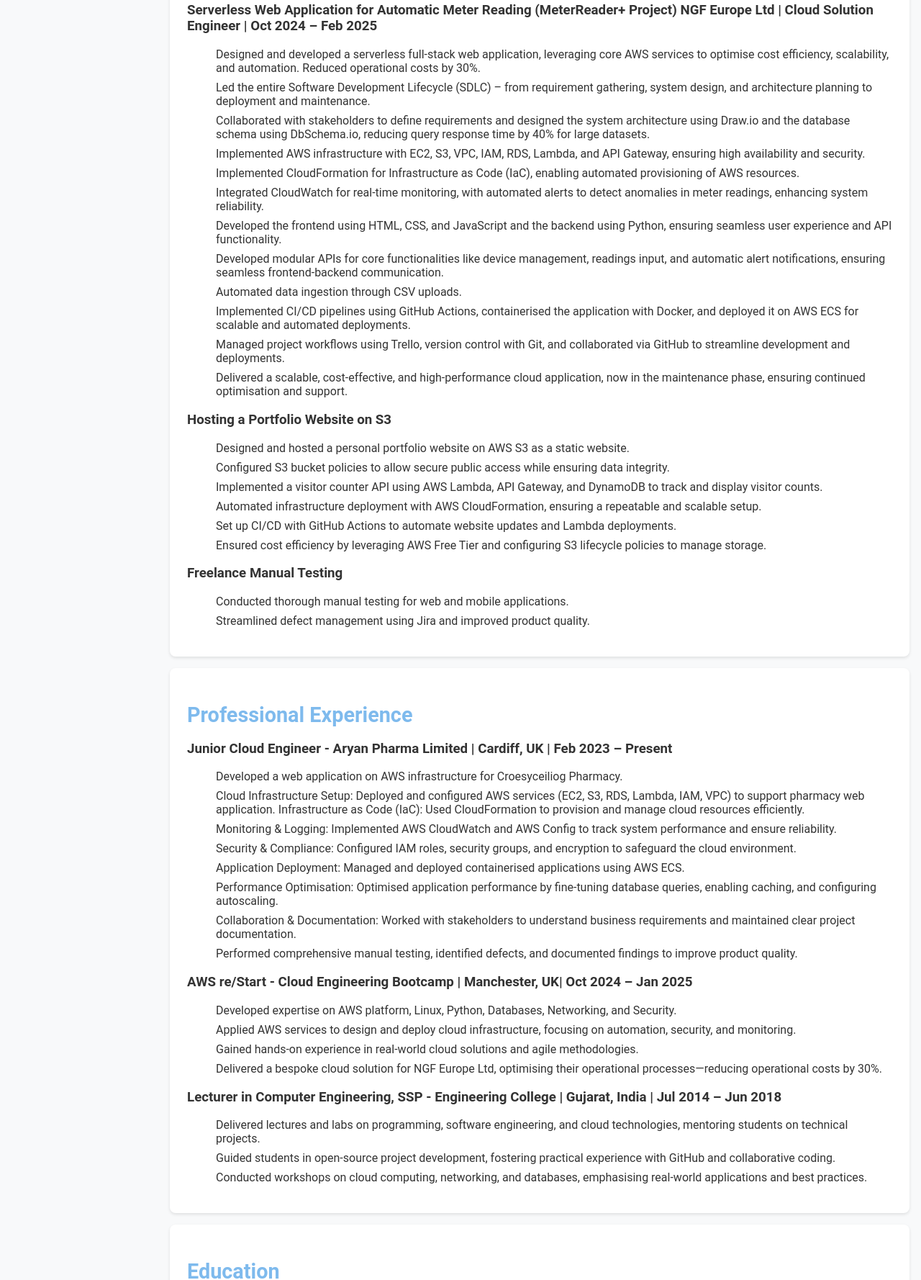
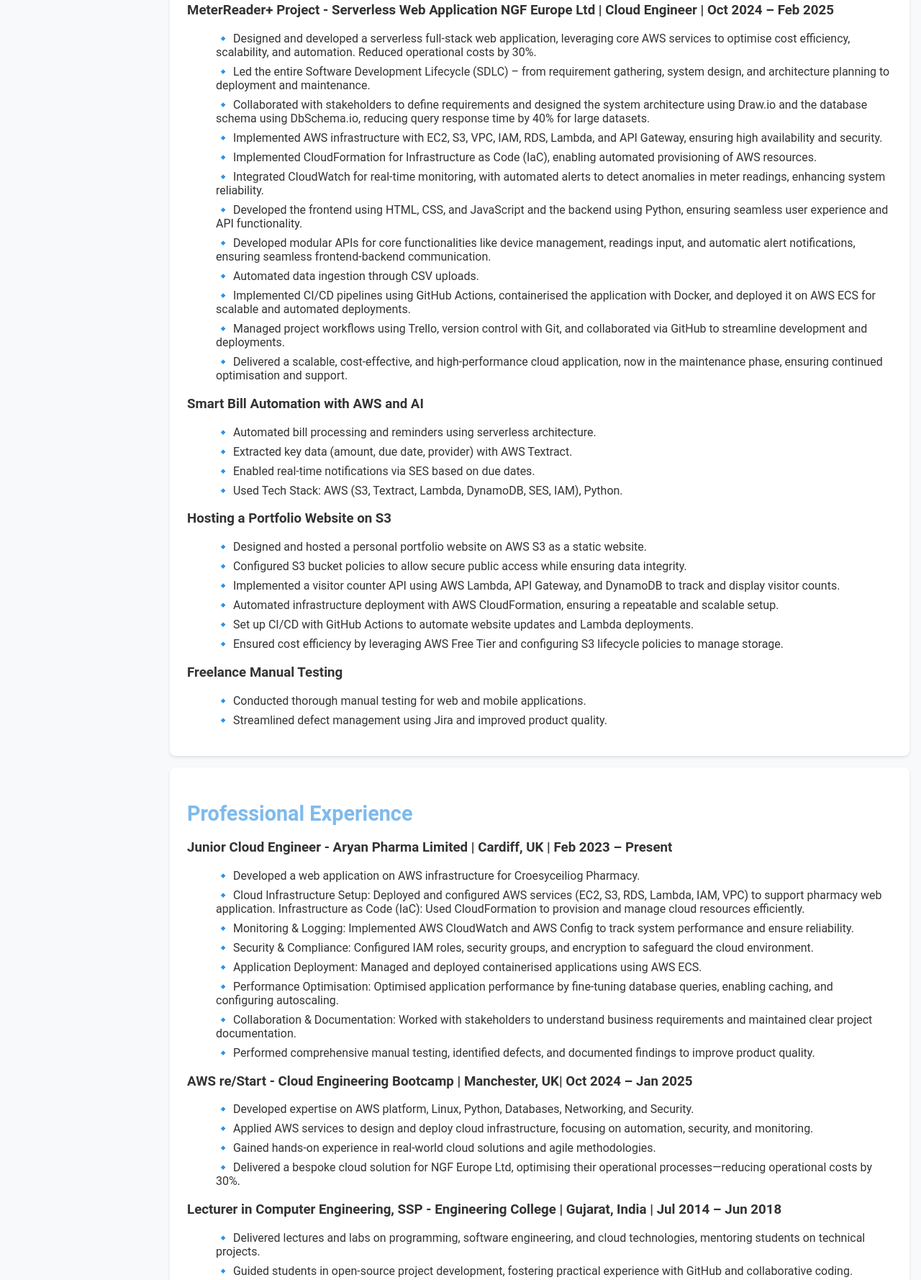
Before and after one commit to KalpanaInTech/portfolio-website, a plain HTML site: page index.html in a window 1280 px wide. Shown: the part 916-2694 px from the top of the page at 72% size. Drawn offline with Linux system fonts and the light colour scheme; no server answers.

Commit message:
Add files via upload

```diff
--- a/index.html
+++ b/index.html
@@ -71,46 +71,66 @@
             <h2>Projects</h2>
 
             <div class="project">
-                <h3>Serverless Web Application for Automatic Meter Reading (MeterReader+ Project)
-                    NGF Europe Ltd | Cloud Solution Engineer | Oct 2024 – Feb 2025</h3>
+                <h3> MeterReader+ Project - Serverless Web Application
+                    NGF Europe Ltd | Cloud Engineer | Oct 2024 – Feb 2025</h3>
                     <p style="padding-left: 40px; line-height: 1.2;">
                         <ul class="skills-list">
-                            <li>Designed and developed a serverless full-stack web application, leveraging core AWS services to optimise cost efficiency, scalability, and automation. Reduced operational costs by 30%.</li>
-                            <li>Led the entire Software Development Lifecycle (SDLC) – from requirement gathering, system design, and architecture planning to deployment and maintenance.</li>
-                            <li>Collaborated with stakeholders to define requirements and designed the system architecture using Draw.io and the database schema using DbSchema.io, reducing query response time by 40% for large datasets.</li>
-                            <li>Implemented AWS infrastructure with EC2, S3, VPC, IAM, RDS, Lambda, and API Gateway, ensuring high availability and security.</li>
-                            <li>Implemented CloudFormation for Infrastructure as Code (IaC), enabling automated provisioning of AWS resources.</li>
-                            <li>Integrated CloudWatch for real-time monitoring, with automated alerts to detect anomalies in meter readings, enhancing system reliability.</li>
-                            <li>Developed the frontend using HTML, CSS, and JavaScript and the backend using Python, ensuring seamless user experience and API functionality.</li>
-                            <li>Developed modular APIs for core functionalities like device management, readings input, and automatic alert notifications, ensuring seamless frontend-backend communication.</li>
-                            <li>Automated data ingestion through CSV uploads.</li>
-                            <li>Implemented CI/CD pipelines using GitHub Actions, containerised the application with Docker, and deployed it on AWS ECS for scalable and automated deployments.</li>
-                            <li>Managed project workflows using Trello, version control with Git, and collaborated via GitHub to streamline development and deployments.</li>
-                            <li>Delivered a scalable, cost-effective, and high-performance cloud application, now in the maintenance phase, ensuring continued optimisation and support.</li>
+                            <li> 🔹 Designed and developed a serverless full-stack web application, leveraging core AWS services to optimise cost efficiency, scalability, and automation. Reduced operational costs by 30%.</li>
+                            <li> 🔹 Led the entire Software Development Lifecycle (SDLC) – from requirement gathering, system design, and architecture planning to deployment and maintenance.</li>
+                            <li> 🔹 Collaborated with stakeholders to define requirements and designed the system architecture using Draw.io and the database schema using DbSchema.io, reducing query response time by 40% for large datasets.</li>
+                            <li> 🔹 Implemented AWS infrastructure with EC2, S3, VPC, IAM, RDS, Lambda, and API Gateway, ensuring high availability and security.</li>
+                            <li> 🔹 Implemented CloudFormation for Infrastructure as Code (IaC), enabling automated provisioning of AWS resources.</li>
+                            <li> 🔹 Integrated CloudWatch for real-time monitoring, with automated alerts to detect anomalies in meter readings, enhancing system reliability.</li>
+                            <li> 🔹 Developed the frontend using HTML, CSS, and JavaScript and the backend using Python, ensuring seamless user experience and API functionality.</li>
+                            <li> 🔹 Developed modular APIs for core functionalities like device management, readings input, and automatic alert notifications, ensuring seamless frontend-backend communication.</li>
+                            <li> 🔹 Automated data ingestion through CSV uploads.</li>
+                            <li> 🔹 Implemented CI/CD pipelines using GitHub Actions, containerised the application with Docker, and deployed it on AWS ECS for scalable and automated deployments.</li>
+                            <li> 🔹 Managed project workflows using Trello, version control with Git, and collaborated via GitHub to streamline development and deployments.</li>
+                            <li> 🔹 Delivered a scalable, cost-effective, and high-performance cloud application, now in the maintenance phase, ensuring continued optimisation and support.</li>
                         </ul>
                     </p>
+            </div>
+            <div class="project">
+                <h3>Smart Bill Automation with AWS and AI</h3>
+                <p style="padding-left: 40px; line-height: 1.2;">
+                    <ul class="skills-list">
+                        <li>
+                            🔹 Automated bill processing and reminders using serverless architecture.
+                        </li>
+                        <li>
+                            🔹 Extracted key data (amount, due date, provider) with AWS Textract.
+                        </li>
+                        <li>
+                            🔹 Enabled real-time notifications via SES based on due dates.
+                        </li>
+                        <li>
+                            🔹 Used Tech Stack: AWS (S3, Textract, Lambda, DynamoDB, SES, IAM), Python.
+                        </li>
+                    </ul>
+
+                </p>
             </div>
             <div class="project">
                 <h3>Hosting a Portfolio Website on S3</h3>
                 <p style="padding-left: 40px; line-height: 1.2;">
                     <ul class="skills-list">
                         <li>
-                            Designed and hosted a personal portfolio website on AWS S3 as a static website.
+                            🔹 Designed and hosted a personal portfolio website on AWS S3 as a static website.
                         </li>
                         <li>
-                            Configured S3 bucket policies to allow secure public access while ensuring data integrity.
+                            🔹 Configured S3 bucket policies to allow secure public access while ensuring data integrity.
                         </li>
                         <li>
-                            Implemented a visitor counter API using AWS Lambda, API Gateway, and DynamoDB to track and display visitor counts.
+                            🔹 Implemented a visitor counter API using AWS Lambda, API Gateway, and DynamoDB to track and display visitor counts.
                         </li>
                         <li>
-                            Automated infrastructure deployment with AWS CloudFormation, ensuring a repeatable and scalable setup.
+                            🔹  Automated infrastructure deployment with AWS CloudFormation, ensuring a repeatable and scalable setup.
                         </li>
                         <li>
-                            Set up CI/CD with GitHub Actions to automate website updates and Lambda deployments.
+                            🔹 Set up CI/CD with GitHub Actions to automate website updates and Lambda deployments.
                         </li>
                         <li>
-                            Ensured cost efficiency by leveraging AWS Free Tier and configuring S3 lifecycle policies to manage storage.
+                            🔹 Ensured cost efficiency by leveraging AWS Free Tier and configuring S3 lifecycle policies to manage storage.
                         </li>
                     </ul>
 
@@ -120,9 +140,9 @@
                 <h3>Freelance Manual Testing</h3>
                 <p style="padding-left: 40px; line-height: 1.2;">
                     <ul class="skills-list">
-                        <li>Conducted thorough manual testing for web and mobile applications. </li>
+                        <li> 🔹 Conducted thorough manual testing for web and mobile applications. </li>
                         <li>
-                            Streamlined defect management using Jira and improved product quality.
+                            🔹 Streamlined defect management using Jira and improved product quality.
                         </li>
                     </ul>
                 </p>
@@ -140,24 +160,24 @@
                     <h3>Junior Cloud Engineer - Aryan Pharma Limited | Cardiff, UK | Feb 2023 – Present</h3>
                     <p>
                         <ul class="skills-list">
-                            <li>Developed a web application on AWS infrastructure for Croesyceiliog Pharmacy.</li>
-                            <li>Cloud Infrastructure Setup: Deployed and configured AWS services (EC2, S3, RDS, Lambda, IAM, VPC) to support pharmacy web application. Infrastructure as Code (IaC): Used CloudFormation to provision and manage cloud resources efficiently.</li>
-                            <li>Monitoring & Logging: Implemented AWS CloudWatch and AWS Config to track system performance and ensure reliability.</li>
-                            <li>Security & Compliance: Configured IAM roles, security groups, and encryption to safeguard the cloud environment.</li>
-                            <li>Application Deployment: Managed and deployed containerised applications using AWS ECS.</li>
-                            <li>Performance Optimisation: Optimised application performance by fine-tuning database queries, enabling caching, and configuring autoscaling.</li>
-                            <li>Collaboration & Documentation: Worked with stakeholders to understand business requirements and maintained clear project documentation.</li>
-                            <li>Performed comprehensive manual testing, identified defects, and documented findings to improve product quality.</li>
+                            <li> 🔹 Developed a web application on AWS infrastructure for Croesyceiliog Pharmacy.</li>
+                            <li> 🔹 Cloud Infrastructure Setup: Deployed and configured AWS services (EC2, S3, RDS, Lambda, IAM, VPC) to support pharmacy web application. Infrastructure as Code (IaC): Used CloudFormation to provision and manage cloud resources efficiently.</li>
+                            <li> 🔹 Monitoring & Logging: Implemented AWS CloudWatch and AWS Config to track system performance and ensure reliability.</li>
+                            <li> 🔹 Security & Compliance: Configured IAM roles, security groups, and encryption to safeguard the cloud environment.</li>
+                            <li> 🔹 Application Deployment: Managed and deployed containerised applications using AWS ECS.</li>
+                            <li> 🔹 Performance Optimisation: Optimised application performance by fine-tuning database queries, enabling caching, and configuring autoscaling.</li>
+                            <li> 🔹 Collaboration & Documentation: Worked with stakeholders to understand business requirements and maintained clear project documentation.</li>
+                            <li> 🔹 Performed comprehensive manual testing, identified defects, and documented findings to improve product quality.</li>
                         </ul>
                     </p>
                 </div>
                 <h3>AWS re/Start - Cloud Engineering Bootcamp | Manchester, UK| Oct 2024 – Jan 2025 </h3>
                 <p>
                     <ul class="skills-list">
-                        <li>Developed expertise on AWS platform, Linux, Python, Databases, Networking, and Security.</li>
-                        <li>Applied AWS services to design and deploy cloud infrastructure, focusing on automation, security, and monitoring.</li>
-                        <li>Gained hands-on experience in real-world cloud solutions and agile methodologies.</li>
-                        <li>Delivered a bespoke cloud solution for NGF Europe Ltd, optimising their operational processes—reducing operational costs by 30%.</li>
+                        <li> 🔹 Developed expertise on AWS platform, Linux, Python, Databases, Networking, and Security.</li>
+                        <li> 🔹 Applied AWS services to design and deploy cloud infrastructure, focusing on automation, security, and monitoring.</li>
+                        <li> 🔹 Gained hands-on experience in real-world cloud solutions and agile methodologies.</li>
+                        <li> 🔹 Delivered a bespoke cloud solution for NGF Europe Ltd, optimising their operational processes—reducing operational costs by 30%.</li>
                     </ul>
                 </p>
             </div>
@@ -166,11 +186,11 @@
                 <h3> Lecturer in Computer Engineering, SSP -  Engineering College | Gujarat, India | Jul 2014 – Jun 2018 </h3>
                 <p>
                     <ul class="skills-list">
-                        <li>Delivered lectures and labs on programming, software engineering, and cloud technologies, mentoring
+                        <li> 🔹 Delivered lectures and labs on programming, software engineering, and cloud technologies, mentoring
                             students on technical projects.</li>
-                        <li>Guided students in open-source project development, fostering practical experience with GitHub and
+                        <li> 🔹 Guided students in open-source project development, fostering practical experience with GitHub and
                             collaborative coding.</li>
-                        <li>Conducted workshops on cloud computing, networking, and databases, emphasising real-world
+                        <li> 🔹 Conducted workshops on cloud computing, networking, and databases, emphasising real-world
                             applications and best practices.</li>
                      </ul>
                 </p>
@@ -180,7 +200,7 @@
             <h2>Education</h2>
             <div>
                 <h3>
-                    MASTER'S IN COMPUTER ENGINEERING
+                    🔹  MASTER'S IN COMPUTER ENGINEERING
                 </h3>
 
                 <p>
@@ -191,7 +211,7 @@
             <br>
             <div>
                 <h3>
-                    BACHELOR OF ENGINEERING (B.E)
+                    🔹  BACHELOR OF ENGINEERING (B.E)
                 </h3>
                 <p>
 
@@ -206,17 +226,20 @@
         <section id="awards" class="section">
             <h2>Awards & Certifications</h2>
             <ul class="skills-list">
-                <li>AWS re/Start Graduate - Cloud Engineering</li>
-                <li>Published research on cloud resource provisioning and cybersecurity in international conferences</li>
-                <li>Gold Medal in Master’s in Computer</li>
+                <li> 🔹 AWS Certified Cloud Practitioner- <a href="https://www.credly.com/badges/1c19651e-3ab9-4ddf-95d8-2ee9d98465ee/public_url"> </a></li>
+                <li> 🔹 AWS re/Start Graduate - Cloud Engineering</li>
+                <li> 🔹 AWS Well-Architected Proficient</li>
+
+                <li> 🔹 Published research on cloud resource provisioning and cybersecurity in international conferences</li>
+                <li> 🔹 Gold Medal in Master’s in Computer</li>
             </ul>
         </section>
         <section id="interest" class="section">
             <h2>Interests</h2>
             <ul class="skills-list">
-                <li>Designing and building cloud solutions</li>
-                <li>Expanding multi-cloud knowledge and expertise</li>
-                <li>Outdoor activities and travel</li>
+                <li> 🔹 Designing and building cloud solutions</li>
+                <li> 🔹 Expanding multi-cloud knowledge and expertise</li>
+                <li> 🔹 Outdoor activities and travel</li>
             </ul>
         </section>
         <!-- Contact Section -->
```
